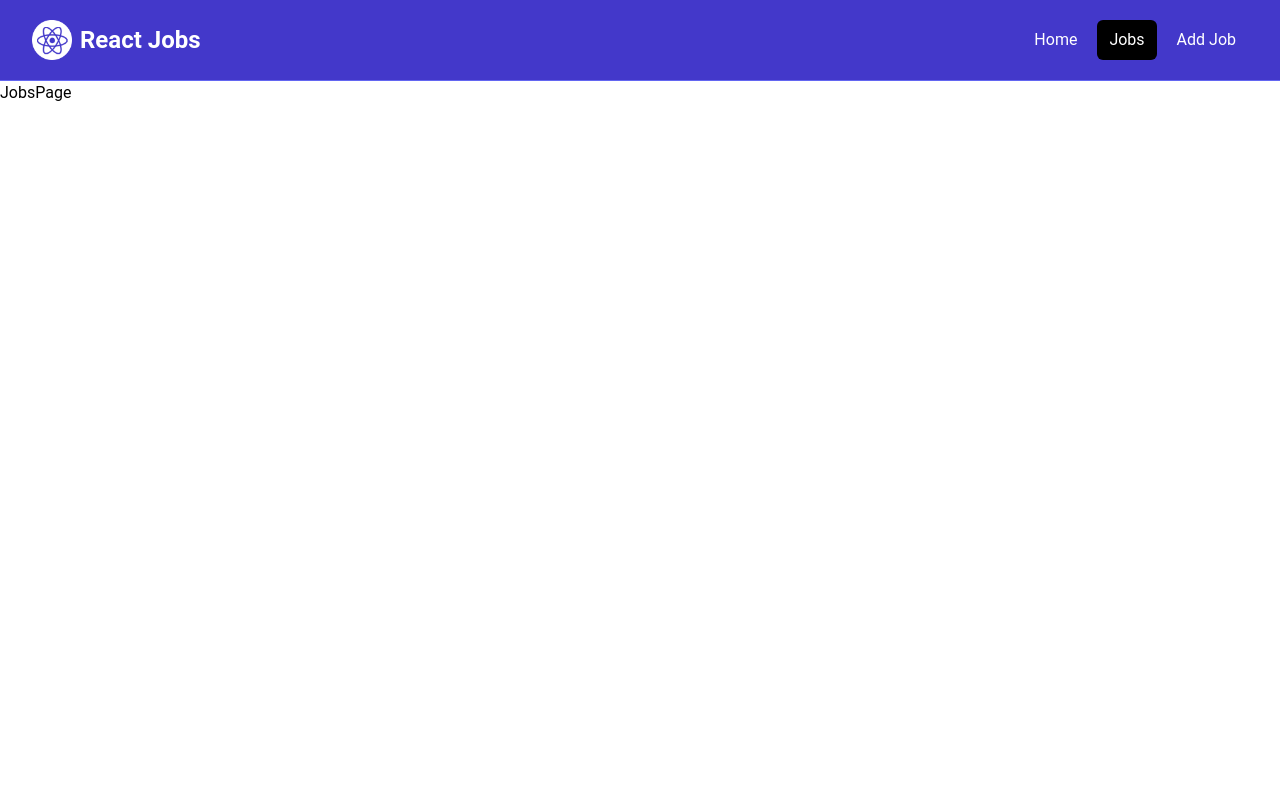
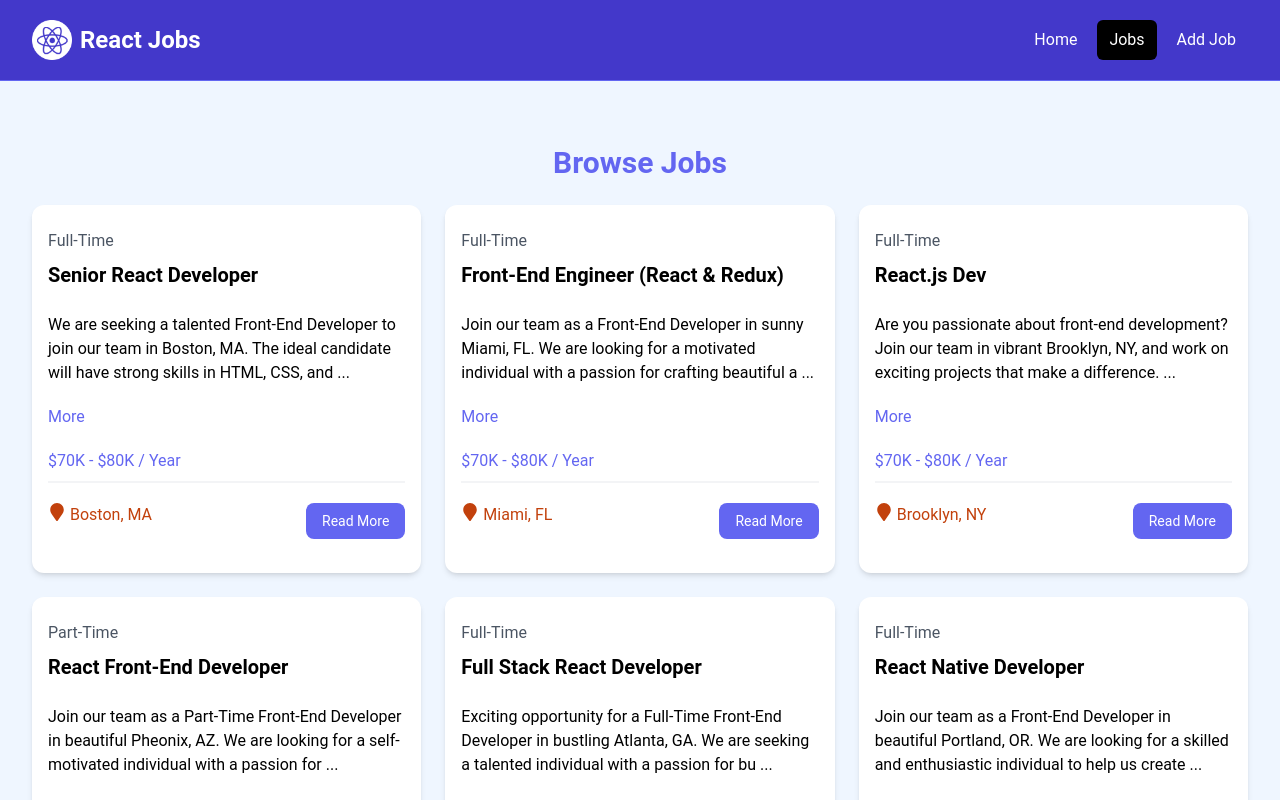
Before and after one commit to Hotpause/job-portal, a React (Vite) app: page /jobs in a window 1280 px wide. Shown: the top 800 px of the page. Built offline with nearby package versions, Linux system fonts and the light colour scheme; data requests are answered from the project's data file.

Commit message:
Add mock api

```diff
--- a/src/components/JobListings.jsx
+++ b/src/components/JobListings.jsx
@@ -1,21 +1,45 @@
-import React from "react";
-import jobs from "../jobs.json";
+import { React, useEffect, useState } from "react";
+import Spinner from "./Spinner";
 import JobListing from "./JobListing";
 
-const JobListings = () => {
+const JobListings = ({ isHome = false }) => {
   //   console.log(jobs);
-  const recentJobs = jobs.slice(0, 3);
+  const [jobs, setJobs] = useState([]);
+  const [loading, setLoading] = useState(true);
+
+  useEffect(() => {
+    const fetchJobs = async () => {
+      const apiUrl = isHome
+        ? "http://localhost:8000/jobs?_limit=3"
+        : "http://localhost:8000/jobs";
+      try {
+        const res = await fetch(apiUrl);
+        const data = await res.json();
+        setJobs(data);
+      } catch (error) {
+        console.log("error fetching data", error);
+      } finally {
+        setLoading(false);
+      }
+    };
+    fetchJobs();
+  }, []);
   return (
     <section className="bg-blue-50 px-4 py-10">
       <div className="container-xl lg:container m-auto">
         <h2 className="text-3xl font-bold text-indigo-500 mb-6 text-center">
-          Browse Jobs
+          {isHome ? "Recent Jobs" : "Browse Jobs"}
         </h2>
-        <div className="grid grid-cols-1 md:grid-cols-3 gap-6">
-          {recentJobs.map((job) => (
-            <JobListing key={job.id} job={job}></JobListing>
-          ))}
-        </div>
+
+        {loading ? (
+          <Spinner loading={loading} />
+        ) : (
+          <div className="grid grid-cols-1 md:grid-cols-3 gap-6">
+            {jobs.map((job) => (
+              <JobListing key={job.id} job={job}></JobListing>
+            ))}
+          </div>
+        )}
       </div>
     </section>
   );
--- /dev/null
+++ b/src/components/Spinner.jsx
@@ -0,0 +1,19 @@
+import React from "react";
+import { ClipLoader } from "react-spinners";
+const override = {
+  display: "block",
+  margin: "100px auto",
+};
+
+const Spinner = ({ loading }) => {
+  return (
+    <ClipLoader
+      color="#4338ca"
+      loading={loading}
+      cssOverride={override}
+      size={150}
+    />
+  );
+};
+
+export default Spinner;
--- a/src/jobs.json
+++ b/src/jobs.json
@@ -1,4 +1,5 @@
-[
+{
+  "jobs": [
     {
       "id": "1",
       "title": "Senior React Developer",
@@ -84,3 +85,4 @@
       }
     }
   ]
+}
--- a/src/pages/HomePage.jsx
+++ b/src/pages/HomePage.jsx
@@ -9,7 +9,7 @@
     <>
       <Hero></Hero>
       <HomeCards></HomeCards>
-      <JobListings></JobListings>
+      <JobListings isHome={true}></JobListings>
       <ViewAllJobs></ViewAllJobs>
     </>
   );
--- a/src/pages/JobsPage.jsx
+++ b/src/pages/JobsPage.jsx
@@ -1,7 +1,12 @@
 import React from "react";
+import JobListings from "../components/JobListings";
 
 const JobsPage = () => {
-  return <div>JobsPage</div>;
+  return (
+    <section className="bg-blue-50 px-4 py-6">
+      <JobListings />
+    </section>
+  );
 };
 
 export default JobsPage;
```
Also changed, not shown: package.json (+5 -2 lines), 1 other file (tests, documents, lock files or other folders). Lines whose indentation alone changed are shown as unchanged.
